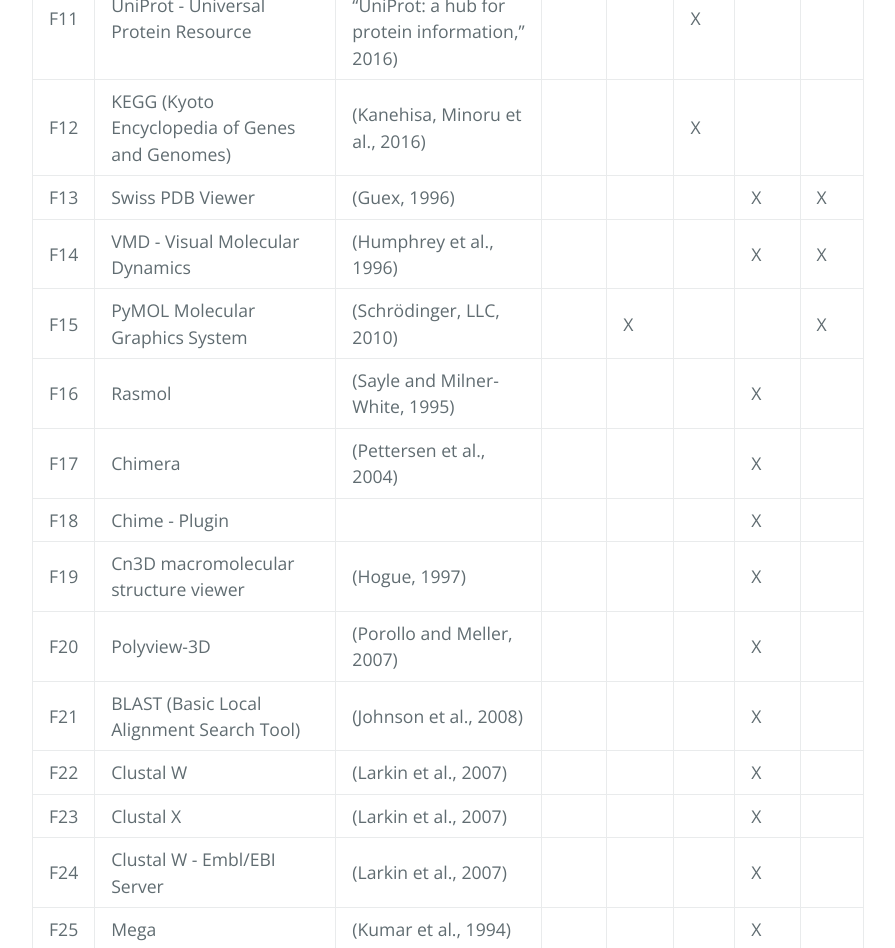
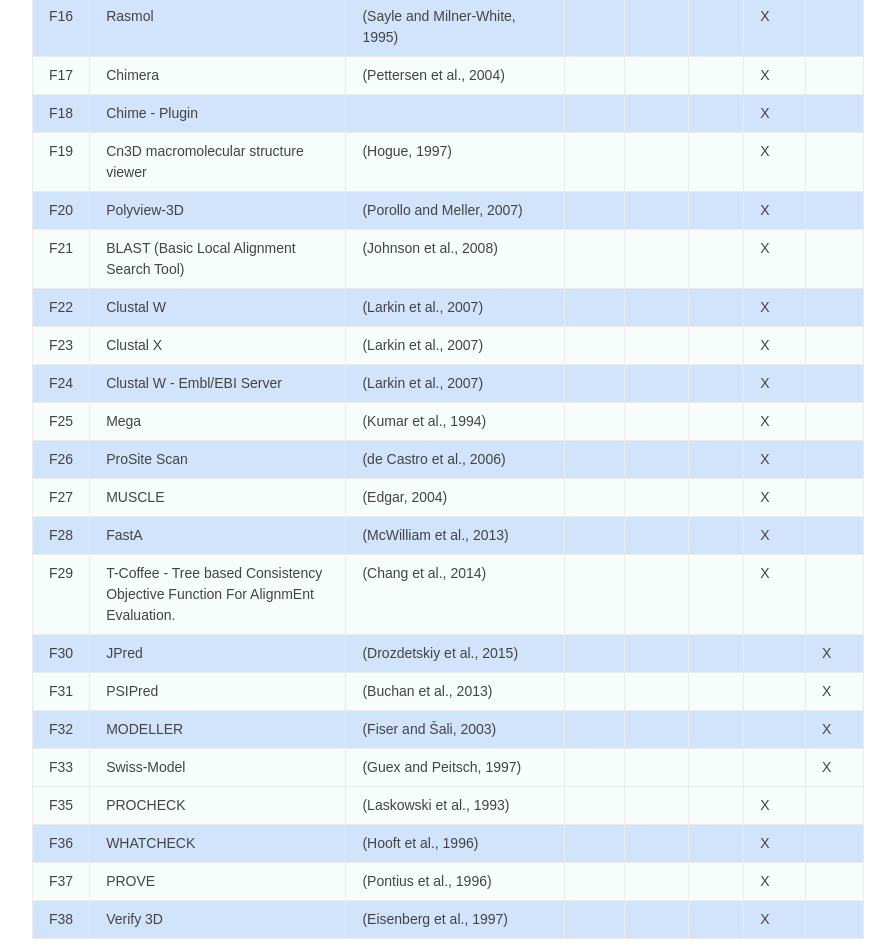
Before and after one commit to ferramentas-bio/material-artigo, a plain HTML site: page classificacao.html in a window 1280 px wide. Shown: the part 1124-2072 px from the top of the page, without its empty margins (192-1087 px from the left). Drawn offline with nearby package versions, Linux system fonts and the light colour scheme.

Commit message:
Update classificacao.html

```diff
--- a/classificacao.html
+++ b/classificacao.html
@@ -16,402 +16,400 @@
     </section>
 
     <section class="main-content">
- <table>
+ <style type="text/css">
+.tg  {border-collapse:collapse;border-spacing:0;border-color:#999;}
+.tg td{font-family:Arial, sans-serif;font-size:14px;padding:10px 5px;border-style:solid;border-width:1px;overflow:hidden;word-break:normal;border-color:#999;color:#444;background-color:#F7FDFA;}
+.tg th{font-family:Arial, sans-serif;font-size:14px;font-weight:normal;padding:10px 5px;border-style:solid;border-width:1px;overflow:hidden;word-break:normal;border-color:#999;color:#fff;background-color:#26ADE4;}
+.tg .tg-vn4c{background-color:#D2E4FC}
+.tg .tg-yw4l{vertical-align:top}
+.tg .tg-6k2t{background-color:#D2E4FC;vertical-align:top}
+</style>
+<table class="tg">
   <tr>
-    <th>ID</th>
-    <th>Ferramenta</th>
-    <th>Referência</th>
-    <th colspan="5">Categorias</th>
+    <th class="tg-031e">ID</th>
+    <th class="tg-031e">Ferramenta</th>
+    <th class="tg-031e">Referência</th>
+    <th class="tg-yw4l" colspan="5">Categorias</th>
   </tr>
   <tr>
-    <td></td>
-    <td></td>
-    <td></td>
-    <td>TUT</td>
-    <td>PRG</td>
-    <td>INT</td>
-    <td>APP</td>
-    <td>SIM</td>
+    <th class="tg-vn4c"></th>
+    <th class="tg-vn4c"></th>
+    <th class="tg-vn4c"></th>
+    <th class="tg-6k2t">TUT</th>
+    <th class="tg-6k2t">PRG</th>
+    <th class="tg-6k2t">INT</th>
+    <th class="tg-6k2t">APP</th>
+    <th class="tg-6k2t">SIM</th>
   </tr>
   <tr>
-    <td>F01</td>
-    <td>NCBI</td>
-    <td></td>
-    <td></td>
-    <td></td>
-    <td>X</td>
-    <td></td>
-    <td></td>
+    <td class="tg-031e">F01</td>
+    <td class="tg-031e">NCBI</td>
+    <td class="tg-031e"></td>
+    <td class="tg-yw4l"></td>
+    <td class="tg-yw4l"></td>
+    <td class="tg-yw4l">X</td>
+    <td class="tg-yw4l"></td>
+    <td class="tg-yw4l"></td>
   </tr>
   <tr>
-    <td>F02</td>
-    <td>GenBank</td>
-    <td>(Benson et al., 2015)</td>
-    <td></td>
-    <td></td>
-    <td>X</td>
-    <td></td>
-    <td></td>
+    <td class="tg-vn4c">F02</td>
+    <td class="tg-vn4c">GenBank</td>
+    <td class="tg-vn4c">(Benson et al., 2015)</td>
+    <td class="tg-6k2t"></td>
+    <td class="tg-6k2t"></td>
+    <td class="tg-6k2t">X</td>
+    <td class="tg-6k2t"></td>
+    <td class="tg-6k2t"></td>
   </tr>
   <tr>
-    <td>F03</td>
-    <td>PDB - The Protein Data Bank</td>
-    <td>(Berman, 2000; Rose et al., 2015)</td>
-    <td></td>
-    <td></td>
-    <td>X</td>
-    <td></td>
-    <td></td>
+    <td class="tg-yw4l">F03</td>
+    <td class="tg-yw4l">PDB - The Protein Data Bank</td>
+    <td class="tg-yw4l">(Berman, 2000; Rose et al., 2015)</td>
+    <td class="tg-yw4l"></td>
+    <td class="tg-yw4l"></td>
+    <td class="tg-yw4l">X</td>
+    <td class="tg-yw4l"></td>
+    <td class="tg-yw4l"></td>
   </tr>
   <tr>
-    <td>F04</td>
-    <td>PDB-101</td>
-    <td>(Berman, 2000)</td>
-    <td>X</td>
-    <td></td>
-    <td></td>
-    <td></td>
-    <td></td>
+    <td class="tg-6k2t">F04</td>
+    <td class="tg-6k2t">PDB-101</td>
+    <td class="tg-6k2t">(Berman, 2000)</td>
+    <td class="tg-6k2t">X</td>
+    <td class="tg-6k2t"></td>
+    <td class="tg-6k2t"></td>
+    <td class="tg-6k2t"></td>
+    <td class="tg-6k2t"></td>
   </tr>
   <tr>
-    <td>F05</td>
-    <td>CATH (Class, Architecture, Topology, Homology)</td>
-    <td>(Sillitoe et al., 2015)</td>
-    <td></td>
-    <td></td>
-    <td>X</td>
-    <td></td>
-    <td></td>
+    <td class="tg-yw4l">F05</td>
+    <td class="tg-yw4l">CATH (Class, Architecture, Topology, Homology)</td>
+    <td class="tg-yw4l">(Sillitoe et al., 2015)</td>
+    <td class="tg-yw4l"></td>
+    <td class="tg-yw4l"></td>
+    <td class="tg-yw4l">X</td>
+    <td class="tg-yw4l"></td>
+    <td class="tg-yw4l"></td>
   </tr>
   <tr>
-    <td>F06</td>
-    <td>SCOP - Structural Classification of Proteins</td>
-    <td>(Murzin et al., 1995)</td>
-    <td></td>
-    <td></td>
-    <td>X</td>
-    <td></td>
-    <td></td>
+    <td class="tg-6k2t">F06</td>
+    <td class="tg-6k2t">SCOP - Structural Classification of Proteins</td>
+    <td class="tg-6k2t">(Murzin et al., 1995)</td>
+    <td class="tg-6k2t"></td>
+    <td class="tg-6k2t"></td>
+    <td class="tg-6k2t">X</td>
+    <td class="tg-6k2t"></td>
+    <td class="tg-6k2t"></td>
   </tr>
   <tr>
-    <td>F07</td>
-    <td>DDBJ - DNA DataBank of Japan</td>
-    <td>(Mashima et al., 2016)</td>
-    <td></td>
-    <td></td>
-    <td>X</td>
-    <td></td>
-    <td></td>
+    <td class="tg-yw4l">F07</td>
+    <td class="tg-yw4l">DDBJ - DNA DataBank of Japan</td>
+    <td class="tg-yw4l">(Mashima et al., 2016)</td>
+    <td class="tg-yw4l"></td>
+    <td class="tg-yw4l"></td>
+    <td class="tg-yw4l">X</td>
+    <td class="tg-yw4l"></td>
+    <td class="tg-yw4l"></td>
   </tr>
   <tr>
-    <td>F08</td>
-    <td>GOLD - Genomes Online Database</td>
-    <td>(Reddy et al., 2014)</td>
-    <td></td>
-    <td></td>
-    <td>X</td>
-    <td></td>
-    <td></td>
+    <td class="tg-6k2t">F08</td>
+    <td class="tg-6k2t">GOLD - Genomes Online Database</td>
+    <td class="tg-6k2t">(Reddy et al., 2014)</td>
+    <td class="tg-6k2t"></td>
+    <td class="tg-6k2t"></td>
+    <td class="tg-6k2t">X</td>
+    <td class="tg-6k2t"></td>
+    <td class="tg-6k2t"></td>
   </tr>
   <tr>
-    <td>F09</td>
-    <td>EMBL-EBI Services</td>
-    <td>(Alcantara et al., 2013)</td>
-    <td></td>
-    <td></td>
-    <td>X</td>
-    <td></td>
-    <td></td>
+    <td class="tg-yw4l">F09</td>
+    <td class="tg-yw4l">EMBL-EBI Services</td>
+    <td class="tg-yw4l">(Alcantara et al., 2013)</td>
+    <td class="tg-yw4l"></td>
+    <td class="tg-yw4l"></td>
+    <td class="tg-yw4l">X</td>
+    <td class="tg-yw4l"></td>
+    <td class="tg-yw4l"></td>
   </tr>
   <tr>
-    <td>F10</td>
-    <td>PIR - Protein Information Resource</td>
-    <td>(Barker et al., 2000)</td>
-    <td></td>
-    <td></td>
-    <td>X</td>
-    <td></td>
-    <td></td>
+    <td class="tg-6k2t">F10</td>
+    <td class="tg-6k2t">PIR - Protein Information Resource</td>
+    <td class="tg-6k2t">(Barker et al., 2000)</td>
+    <td class="tg-6k2t"></td>
+    <td class="tg-6k2t"></td>
+    <td class="tg-6k2t">X</td>
+    <td class="tg-6k2t"></td>
+    <td class="tg-6k2t"></td>
   </tr>
   <tr>
-    <td>F11</td>
-    <td>UniProt - Universal Protein Resource</td>
-    <td>(Bairoch et al., 2005; “UniProt: a hub for protein information,” 2016)</td>
-    <td></td>
-    <td></td>
-    <td>X</td>
-    <td></td>
-    <td></td>
+    <td class="tg-yw4l">F11</td>
+    <td class="tg-yw4l">UniProt - Universal Protein Resource</td>
+    <td class="tg-yw4l">(Bairoch et al., 2005; “UniProt: a hub for protein information,” 2016)</td>
+    <td class="tg-yw4l"></td>
+    <td class="tg-yw4l"></td>
+    <td class="tg-yw4l">X</td>
+    <td class="tg-yw4l"></td>
+    <td class="tg-yw4l"></td>
   </tr>
   <tr>
-    <td>F12</td>
-    <td>KEGG (Kyoto Encyclopedia of Genes and Genomes)</td>
-    <td>(Kanehisa, Minoru et al., 2016)</td>
-    <td></td>
-    <td></td>
-    <td>X</td>
-    <td></td>
-    <td></td>
+    <td class="tg-6k2t">F12</td>
+    <td class="tg-6k2t">KEGG (Kyoto Encyclopedia of Genes and Genomes)</td>
+    <td class="tg-6k2t">(Kanehisa, Minoru et al., 2016)</td>
+    <td class="tg-6k2t"></td>
+    <td class="tg-6k2t"></td>
+    <td class="tg-6k2t">X</td>
+    <td class="tg-6k2t"></td>
+    <td class="tg-6k2t"></td>
   </tr>
   <tr>
-    <td>F13</td>
-    <td>Swiss PDB Viewer</td>
-    <td>(Guex, 1996)</td>
-    <td></td>
-    <td></td>
-    <td></td>
-    <td>X</td>
-    <td>X</td>
+    <td class="tg-yw4l">F13</td>
+    <td class="tg-yw4l">Swiss PDB Viewer</td>
+    <td class="tg-yw4l">(Guex, 1996)</td>
+    <td class="tg-yw4l"></td>
+    <td class="tg-yw4l"></td>
+    <td class="tg-yw4l"></td>
+    <td class="tg-yw4l">X</td>
+    <td class="tg-yw4l">X</td>
   </tr>
   <tr>
-    <td>F14</td>
-    <td>VMD - Visual Molecular Dynamics</td>
-    <td>(Humphrey et al., 1996)</td>
-    <td></td>
-    <td></td>
-    <td></td>
-    <td>X</td>
-    <td>X</td>
+    <td class="tg-6k2t">F14</td>
+    <td class="tg-6k2t">VMD - Visual Molecular Dynamics</td>
+    <td class="tg-6k2t">(Humphrey et al., 1996)</td>
+    <td class="tg-6k2t"></td>
+    <td class="tg-6k2t"></td>
+    <td class="tg-6k2t"></td>
+    <td class="tg-6k2t">X</td>
+    <td class="tg-6k2t">X</td>
   </tr>
   <tr>
-    <td>F15</td>
-    <td>PyMOL Molecular Graphics System</td>
-    <td>(Schrödinger, LLC, 2010)</td>
-    <td></td>
-    <td>X</td>
-    <td></td>
-    <td></td>
-    <td>X</td>
+    <td class="tg-yw4l">F15</td>
+    <td class="tg-yw4l">PyMOL Molecular Graphics System</td>
+    <td class="tg-yw4l">(Schrödinger, LLC, 2010)</td>
+    <td class="tg-yw4l"></td>
+    <td class="tg-yw4l">X</td>
+    <td class="tg-yw4l"></td>
+    <td class="tg-yw4l"></td>
+    <td class="tg-yw4l">X</td>
   </tr>
   <tr>
-    <td>F16</td>
-    <td>Rasmol</td>
-    <td>(Sayle and Milner-White, 1995)</td>
-    <td></td>
-    <td></td>
-    <td></td>
-    <td>X</td>
-    <td></td>
+    <td class="tg-6k2t">F16</td>
+    <td class="tg-6k2t">Rasmol</td>
+    <td class="tg-6k2t">(Sayle and Milner-White, 1995)</td>
+    <td class="tg-6k2t"></td>
+    <td class="tg-6k2t"></td>
+    <td class="tg-6k2t"></td>
+    <td class="tg-6k2t">X</td>
+    <td class="tg-6k2t"></td>
   </tr>
   <tr>
-    <td>F17</td>
-    <td>Chimera</td>
-    <td>(Pettersen et al., 2004)</td>
-    <td></td>
-    <td></td>
-    <td></td>
-    <td>X</td>
-    <td></td>
+    <td class="tg-yw4l">F17</td>
+    <td class="tg-yw4l">Chimera</td>
+    <td class="tg-yw4l">(Pettersen et al., 2004)</td>
+    <td class="tg-yw4l"></td>
+    <td class="tg-yw4l"></td>
+    <td class="tg-yw4l"></td>
+    <td class="tg-yw4l">X</td>
+    <td class="tg-yw4l"></td>
   </tr>
   <tr>
-    <td>F18</td>
-    <td>Chime - Plugin</td>
-    <td></td>
-    <td></td>
-    <td></td>
-    <td></td>
-    <td>X</td>
-    <td></td>
+    <td class="tg-6k2t">F18</td>
+    <td class="tg-6k2t">Chime - Plugin</td>
+    <td class="tg-6k2t"></td>
+    <td class="tg-6k2t"></td>
+    <td class="tg-6k2t"></td>
+    <td class="tg-6k2t"></td>
+    <td class="tg-6k2t">X</td>
+    <td class="tg-6k2t"></td>
   </tr>
   <tr>
-    <td>F19</td>
-    <td>Cn3D macromolecular structure viewer</td>
-    <td>(Hogue, 1997)</td>
-    <td></td>
-    <td></td>
-    <td></td>
-    <td>X</td>
-    <td></td>
+    <td class="tg-yw4l">F19</td>
+    <td class="tg-yw4l">Cn3D macromolecular structure viewer</td>
+    <td class="tg-yw4l">(Hogue, 1997)</td>
+    <td class="tg-yw4l"></td>
+    <td class="tg-yw4l"></td>
+    <td class="tg-yw4l"></td>
+    <td class="tg-yw4l">X</td>
+    <td class="tg-yw4l"></td>
   </tr>
   <tr>
-    <td>F20</td>
-    <td>Polyview-3D</td>
-    <td>(Porollo and Meller, 2007)</td>
-    <td></td>
-    <td></td>
-    <td></td>
-    <td>X</td>
-    <td></td>
+    <td class="tg-6k2t">F20</td>
+    <td class="tg-6k2t">Polyview-3D</td>
+    <td class="tg-6k2t">(Porollo and Meller, 2007)</td>
+    <td class="tg-6k2t"></td>
+    <td class="tg-6k2t"></td>
+    <td class="tg-6k2t"></td>
+    <td class="tg-6k2t">X</td>
+    <td class="tg-6k2t"></td>
   </tr>
   <tr>
-    <td>F21</td>
-    <td>BLAST (Basic Local Alignment Search Tool)</td>
-    <td>(Johnson et al., 2008)</td>
-    <td></td>
-    <td></td>
-    <td></td>
-    <td>X</td>
-    <td></td>
+    <td class="tg-yw4l">F21</td>
+    <td class="tg-yw4l">BLAST (Basic Local Alignment Search Tool)</td>
+    <td class="tg-yw4l">(Johnson et al., 2008)</td>
+    <td class="tg-yw4l"></td>
+    <td class="tg-yw4l"></td>
+    <td class="tg-yw4l"></td>
+    <td class="tg-yw4l">X</td>
+    <td class="tg-yw4l"></td>
   </tr>
   <tr>
-    <td>F22</td>
-    <td>Clustal W</td>
-    <td>(Larkin et al., 2007)</td>
-    <td></td>
-    <td></td>
-    <td></td>
-    <td>X</td>
-    <td></td>
+    <td class="tg-6k2t">F22</td>
+    <td class="tg-6k2t">Clustal W</td>
+    <td class="tg-6k2t">(Larkin et al., 2007)</td>
+    <td class="tg-6k2t"></td>
+    <td class="tg-6k2t"></td>
+    <td class="tg-6k2t"></td>
+    <td class="tg-6k2t">X</td>
+    <td class="tg-6k2t"></td>
   </tr>
   <tr>
-    <td>F23</td>
-    <td>Clustal X</td>
-    <td>(Larkin et al., 2007)</td>
-    <td></td>
-    <td></td>
-    <td></td>
-    <td>X</td>
-    <td></td>
+    <td class="tg-yw4l">F23</td>
+    <td class="tg-yw4l">Clustal X</td>
+    <td class="tg-yw4l">(Larkin et al., 2007)</td>
+    <td class="tg-yw4l"></td>
+    <td class="tg-yw4l"></td>
+    <td class="tg-yw4l"></td>
+    <td class="tg-yw4l">X</td>
+    <td class="tg-yw4l"></td>
   </tr>
   <tr>
-    <td>F24</td>
-    <td>Clustal W - Embl/EBI Server</td>
-    <td>(Larkin et al., 2007)</td>
-    <td></td>
-    <td></td>
-    <td></td>
-    <td>X</td>
-    <td></td>
+    <td class="tg-6k2t">F24</td>
+    <td class="tg-6k2t">Clustal W - Embl/EBI Server</td>
+    <td class="tg-6k2t">(Larkin et al., 2007)</td>
+    <td class="tg-6k2t"></td>
+    <td class="tg-6k2t"></td>
+    <td class="tg-6k2t"></td>
+    <td class="tg-6k2t">X</td>
+    <td class="tg-6k2t"></td>
   </tr>
   <tr>
-    <td>F25</td>
-    <td>Mega</td>
-    <td>(Kumar et al., 1994)</td>
-    <td></td>
-    <td></td>
-    <td></td>
-    <td>X</td>
-    <td></td>
+    <td class="tg-yw4l">F25</td>
+    <td class="tg-yw4l">Mega</td>
+    <td class="tg-yw4l">(Kumar et al., 1994)</td>
+    <td class="tg-yw4l"></td>
+    <td class="tg-yw4l"></td>
+    <td class="tg-yw4l"></td>
+    <td class="tg-yw4l">X</td>
+    <td class="tg-yw4l"></td>
   </tr>
   <tr>
-    <td>F26</td>
-    <td>ProSite Scan</td>
-    <td>(de Castro et al., 2006)</td>
-    <td></td>
-    <td></td>
-    <td></td>
-    <td>X</td>
-    <td></td>
+    <td class="tg-6k2t">F26</td>
+    <td class="tg-6k2t">ProSite Scan</td>
+    <td class="tg-6k2t">(de Castro et al., 2006)</td>
+    <td class="tg-6k2t"></td>
+    <td class="tg-6k2t"></td>
+    <td class="tg-6k2t"></td>
+    <td class="tg-6k2t">X</td>
+    <td class="tg-6k2t"></td>
   </tr>
   <tr>
-    <td>F27</td>
-    <td>MUSCLE</td>
-    <td>(Edgar, 2004)</td>
-    <td></td>
-    <td></td>
-    <td></td>
-    <td>X</td>
-    <td></td>
+    <td class="tg-yw4l">F27</td>
+    <td class="tg-yw4l">MUSCLE</td>
+    <td class="tg-yw4l">(Edgar, 2004)</td>
+    <td class="tg-yw4l"></td>
+    <td class="tg-yw4l"></td>
+    <td class="tg-yw4l"></td>
+    <td class="tg-yw4l">X</td>
+    <td class="tg-yw4l"></td>
   </tr>
   <tr>
-    <td>F28</td>
-    <td>FastA</td>
-    <td>(McWilliam et al., 2013)</td>
-    <td></td>
-    <td></td>
-    <td></td>
-    <td>X</td>
-    <td></td>
+    <td class="tg-6k2t">F28</td>
+    <td class="tg-6k2t">FastA</td>
+    <td class="tg-6k2t">(McWilliam et al., 2013)</td>
+    <td class="tg-6k2t"></td>
+    <td class="tg-6k2t"></td>
+    <td class="tg-6k2t"></td>
+    <td class="tg-6k2t">X</td>
+    <td class="tg-6k2t"></td>
   </tr>
   <tr>
-    <td>F29</td>
-    <td>T-Coffee - Tree based Consistency Objective Function For AlignmEnt Evaluation.</td>
-    <td>(Chang et al., 2014)</td>
-    <td></td>
-    <td></td>
-    <td></td>
-    <td>X</td>
-    <td></td>
+    <td class="tg-yw4l">F29</td>
+    <td class="tg-yw4l">T-Coffee - Tree based Consistency Objective Function For AlignmEnt Evaluation.</td>
+    <td class="tg-yw4l">(Chang et al., 2014)</td>
+    <td class="tg-yw4l"></td>
+    <td class="tg-yw4l"></td>
+    <td class="tg-yw4l"></td>
+    <td class="tg-yw4l">X</td>
+    <td class="tg-yw4l"></td>
   </tr>
   <tr>
-    <td>F30</td>
-    <td>JPred</td>
-    <td>(Drozdetskiy et al., 2015)</td>
-    <td></td>
-    <td></td>
-    <td></td>
-    <td></td>
-    <td>X</td>
+    <td class="tg-6k2t">F30</td>
+    <td class="tg-6k2t">JPred</td>
+    <td class="tg-6k2t">(Drozdetskiy et al., 2015)</td>
+    <td class="tg-6k2t"></td>
+    <td class="tg-6k2t"></td>
+    <td class="tg-6k2t"></td>
+    <td class="tg-6k2t"></td>
+    <td class="tg-6k2t">X</td>
   </tr>
   <tr>
-    <td>F31</td>
-    <td>PSIPred</td>
-    <td>(Buchan et al., 2013)</td>
-    <td></td>
-    <td></td>
-    <td></td>
-    <td></td>
-    <td>X</td>
+    <td class="tg-yw4l">F31</td>
+    <td class="tg-yw4l">PSIPred</td>
+    <td class="tg-yw4l">(Buchan et al., 2013)</td>
+    <td class="tg-yw4l"></td>
+    <td class="tg-yw4l"></td>
+    <td class="tg-yw4l"></td>
+    <td class="tg-yw4l"></td>
+    <td class="tg-yw4l">X</td>
   </tr>
   <tr>
-    <td>F32</td>
-    <td>MODELLER</td>
-    <td>(Fiser and Šali, 2003)</td>
-    <td></td>
-    <td></td>
-    <td></td>
-    <td></td>
-    <td>X</td>
+    <td class="tg-6k2t">F32</td>
+    <td class="tg-6k2t">MODELLER</td>
+    <td class="tg-6k2t">(Fiser and Šali, 2003)</td>
+    <td class="tg-6k2t"></td>
+    <td class="tg-6k2t"></td>
+    <td class="tg-6k2t"></td>
+    <td class="tg-6k2t"></td>
+    <td class="tg-6k2t">X</td>
   </tr>
   <tr>
-    <td>F33</td>
-    <td>Swiss-Model</td>
-    <td>(Guex and Peitsch, 1997)</td>
-    <td></td>
-    <td></td>
-    <td></td>
-    <td></td>
-    <td>X</td>
+    <td class="tg-yw4l">F33</td>
+    <td class="tg-yw4l">Swiss-Model</td>
+    <td class="tg-yw4l">(Guex and Peitsch, 1997)</td>
+    <td class="tg-yw4l"></td>
+    <td class="tg-yw4l"></td>
+    <td class="tg-yw4l"></td>
+    <td class="tg-yw4l"></td>
+    <td class="tg-yw4l">X</td>
   </tr>
   <tr>
-    <td>F34</td>
-    <td>BIOTECH</td>
-    <td>---</td>
-    <td></td>
-    <td></td>
-    <td></td>
-    <td>X</td>
-    <td></td>
+    <td class="tg-yw4l">F35</td>
+    <td class="tg-yw4l">PROCHECK</td>
+    <td class="tg-yw4l">(Laskowski et al., 1993)</td>
+    <td class="tg-yw4l"></td>
+    <td class="tg-yw4l"></td>
+    <td class="tg-yw4l"></td>
+    <td class="tg-yw4l">X</td>
+    <td class="tg-yw4l"></td>
   </tr>
   <tr>
-    <td>F35</td>
-    <td>PROCHECK</td>
-    <td>(Laskowski et al., 1993)</td>
-    <td></td>
-    <td></td>
-    <td></td>
-    <td>X</td>
-    <td></td>
+    <td class="tg-6k2t">F36</td>
+    <td class="tg-6k2t">WHATCHECK</td>
+    <td class="tg-6k2t">(Hooft et al., 1996)</td>
+    <td class="tg-6k2t"></td>
+    <td class="tg-6k2t"></td>
+    <td class="tg-6k2t"></td>
+    <td class="tg-6k2t">X</td>
+    <td class="tg-6k2t"></td>
   </tr>
   <tr>
-    <td>F36</td>
-    <td>WHATCHECK</td>
-    <td>(Hooft et al., 1996)</td>
-    <td></td>
-    <td></td>
-    <td></td>
-    <td>X</td>
-    <td></td>
+    <td class="tg-yw4l">F37</td>
+    <td class="tg-yw4l">PROVE</td>
+    <td class="tg-yw4l">(Pontius et al., 1996)</td>
+    <td class="tg-yw4l"></td>
+    <td class="tg-yw4l"></td>
+    <td class="tg-yw4l"></td>
+    <td class="tg-yw4l">X</td>
+    <td class="tg-yw4l"></td>
   </tr>
   <tr>
-    <td>F37</td>
-    <td>PROVE</td>
-    <td>(Pontius et al., 1996)</td>
-    <td></td>
-    <td></td>
-    <td></td>
-    <td>X</td>
-    <td></td>
-  </tr>
-  <tr>
-    <td>F38</td>
-    <td>Verify 3D</td>
-    <td>(Eisenberg et al., 1997)</td>
-    <td></td>
-    <td></td>
-    <td></td>
-    <td>X</td>
-    <td></td>
+    <td class="tg-6k2t">F38</td>
+    <td class="tg-6k2t">Verify 3D</td>
+    <td class="tg-6k2t">(Eisenberg et al., 1997)</td>
+    <td class="tg-6k2t"></td>
+    <td class="tg-6k2t"></td>
+    <td class="tg-6k2t"></td>
+    <td class="tg-6k2t">X</td>
+    <td class="tg-6k2t"></td>
   </tr>
 </table>
       <footer class="site-footer">
```
